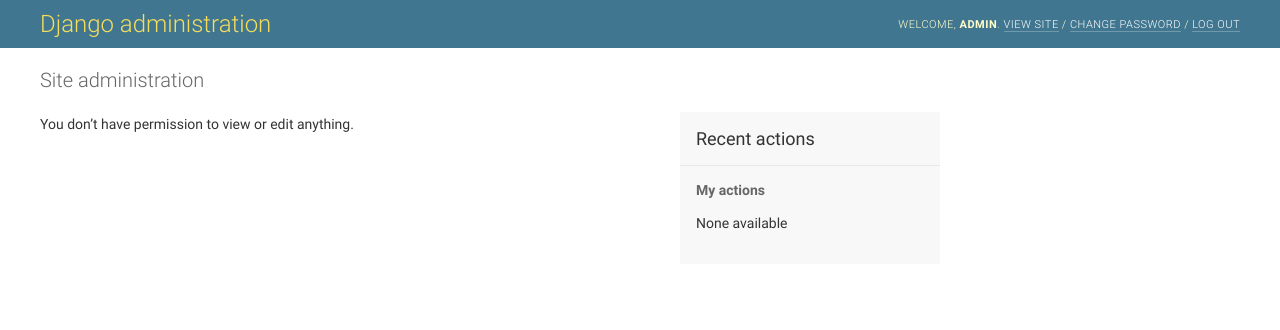
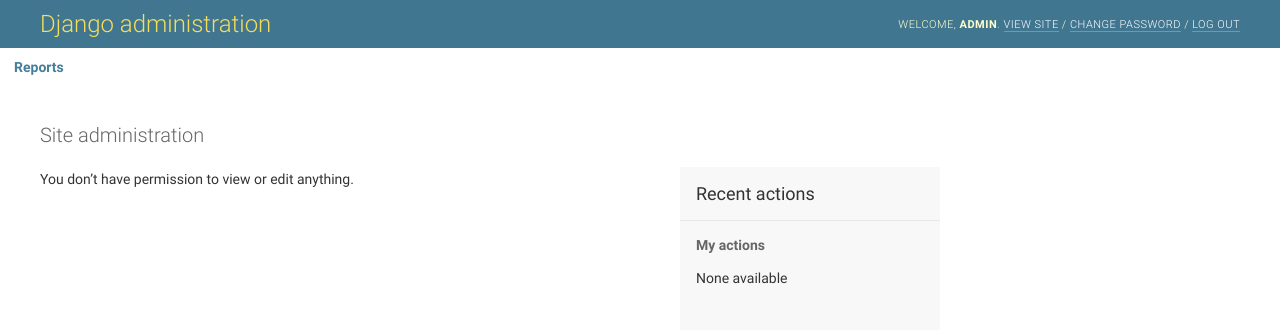
Before and after one commit to deafhhs/adapt, a Django app: page / in a window 1280 px wide. Shown: the top 330 px of the page. Run offline with Django 3.2, Linux system fonts and the light colour scheme; a user stored in the database is signed in; data comes from the database, SQL or seed files in the repository; data that the repository does not hold is empty; parts of the project's set-up code (start-up, migrations or seed data) failed here and were passed over.

Commit message:
link to reports

```diff
--- a/templates/admin/base_site.html
+++ b/templates/admin/base_site.html
@@ -11,6 +11,23 @@
 <h1 id="site-name"><a href="{% url 'admin:index' %}">{{ site_header|default:_('Django administration') }}</a></h1>
 {% endblock %}
 
+
+{% block messages %}
+    {{ block.super }}
+    <h3 id="reports_link"><a href="/reports/">Reports</a></h3>
+{% endblock %}
+
+{% block extrastyle %}
+    <style>
+        #reports_link {
+            margin-left: 1em;
+            margin-bottom: 2em;
+        }
+        .module {
+            margin-bottom: 3em;
+        }
+    </style>
+{% endblock %}
 
 {% block footer %}
   {{ block.super }}
```
